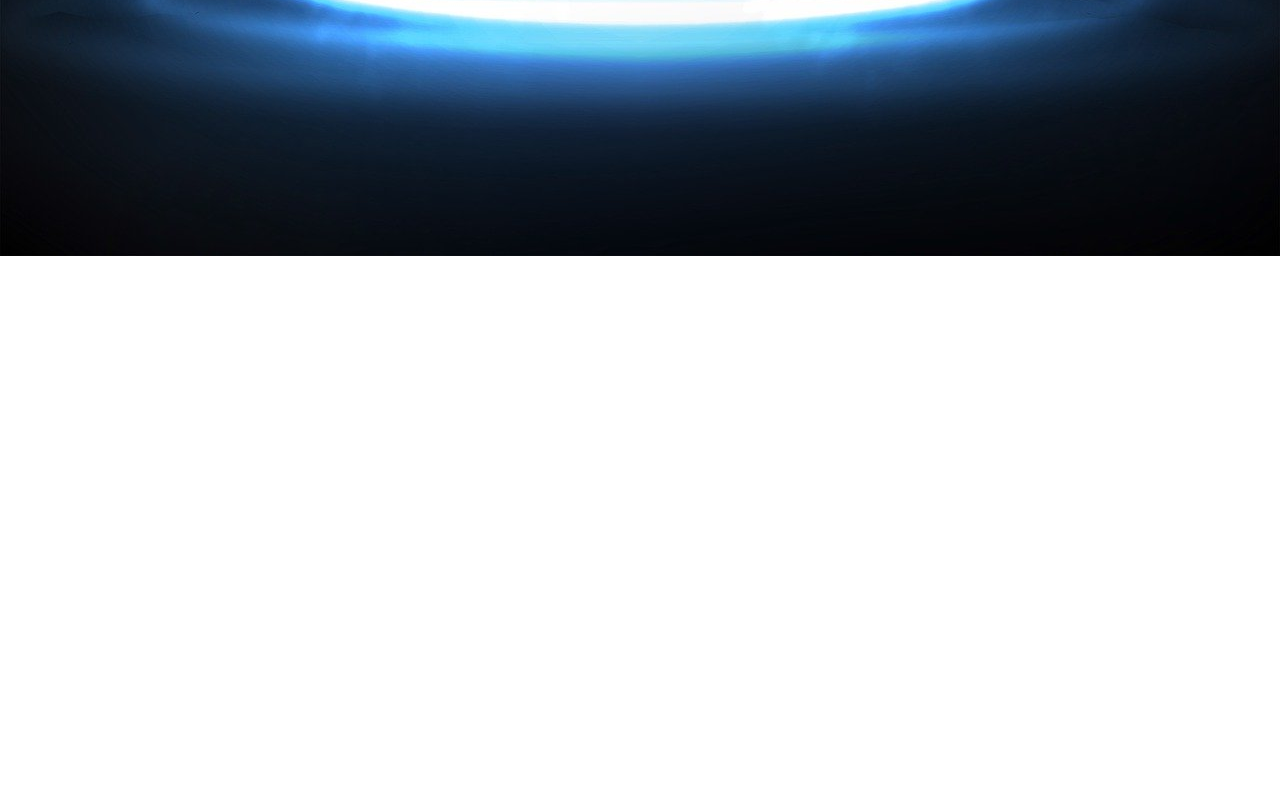
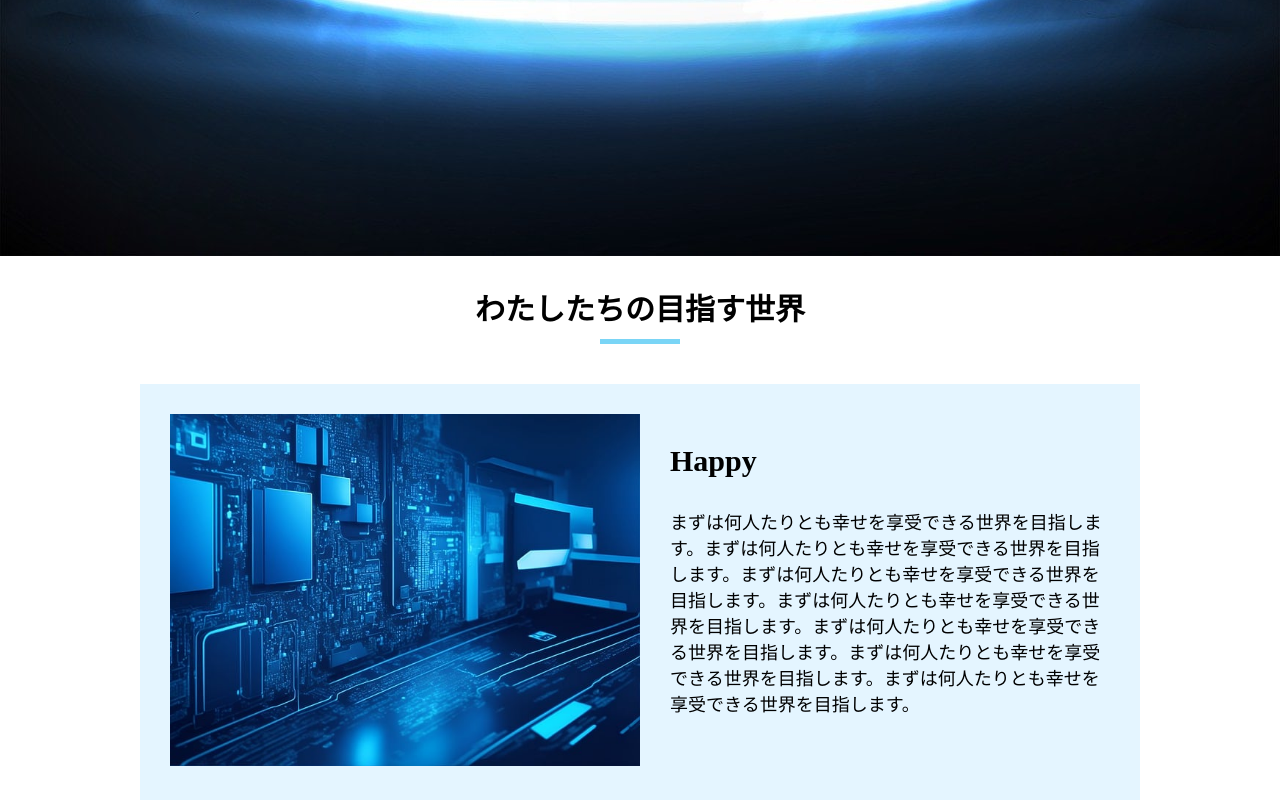
Before and after one commit to akapi83/hanodd, a plain HTML site: page index.html in a window 1280 px wide. Shown: the part 672-1472 px from the top of the page. Before the commit the page ends 932 px from the top, so only its background shows below. Drawn offline with Linux system fonts and the light colour scheme.

Commit message:
下のセクション作成

```diff
--- a/css/style.css
+++ b/css/style.css
@@ -90,13 +90,59 @@ body {
   font-size: 60px;
   margin: 0;
   color: #fff;
-  text-shadow: 0 0 5px #000,0 0 5px #000,0 0 5px #000;
+  text-shadow: 0 0 5px #000, 0 0 5px #000, 0 0 5px #000;
   position: absolute;
   top: 50%;
   left: 50%;
   transform: translate(-50%, -50%);
   width: 100%;
   text-align: center;
+}
+
+.title_h2 {
+  font-size: 30px;
+  text-align: center;
+  position: relative;
+  padding-bottom: 15px;
+}
+
+.title_h2::after {
+  content: "";
+  width: 80px;
+  height: 5px;
+  background-color: #7AD5F6;
+  display: inline-block;
+  position: absolute;
+  bottom: 0px;
+  left: 50%;
+  transform: translate(-50%, 0);
+}
+
+.happy_wrap {
+  background-color: #E4F5FF;
+  padding: 30px;
+  display: flex;
+  gap: 30px;
+  max-width: 1000px;
+  margin-inline: auto;
+  margin-top: 40px;
+}
+
+.happy_wrap .img_box {
+  width: 50%;
+  flex-shrink: 0;
+}
+
+.img_box img {
+  width: 100%;
+}
+
+.text_box h3 {
+  font-size: 30px;
+}
+
+.text_box p {
+  font-size: 18px;
 }
 
 @media screen and (max-width: 550px) {
--- a/index.html
+++ b/index.html
@@ -29,6 +29,17 @@
       <img src="img/main.jpg" alt="">
       <p class="catchcopy"><strong>すばらしい<span class="inline-block">テクノロジーを共に</span></strong></p>
     </div>
+    <section>
+      <h2 class="title_h2">わたしたちの目指す世界</h2>
+      <section class="happy_wrap">
+        <div class="img_box"><img src="img/tech01.jpg" alt=""></div>
+        <div class="text_box">
+          <h3>Happy</h3>
+          <p>まずは何人たりとも幸せを享受できる世界を目指します。まずは何人たりとも幸せを享受できる世界を目指します。まずは何人たりとも幸せを享受できる世界を目指します。まずは何人たりとも幸せを享受できる世界を目指します。まずは何人たりとも幸せを享受できる世界を目指します。まずは何人たりとも幸せを享受できる世界を目指します。まずは何人たりとも幸せを享受できる世界を目指します。</p>
+        </div>
+      </section>
+    </section>
+
   </main>
 </body>
 </html>
```
Also changed, not shown: img/tech01.jpg (added).
